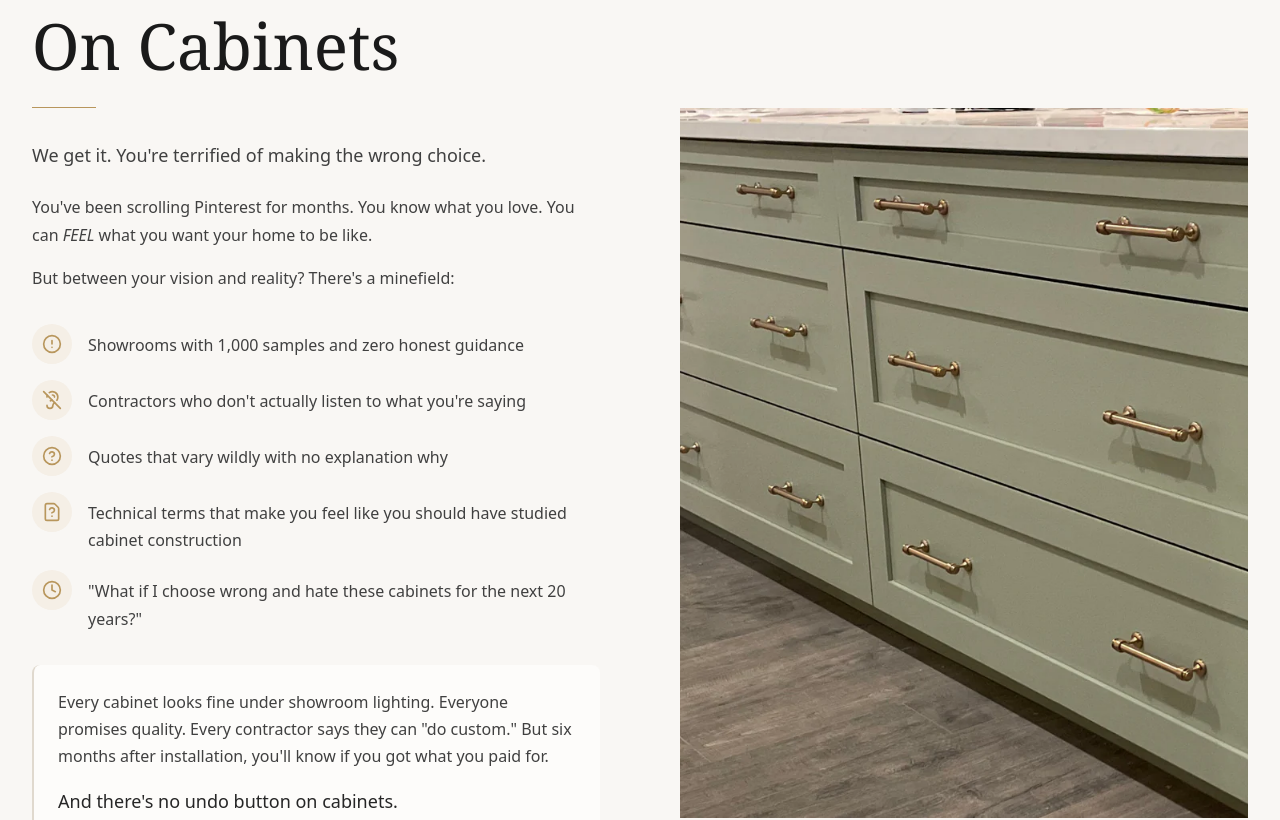
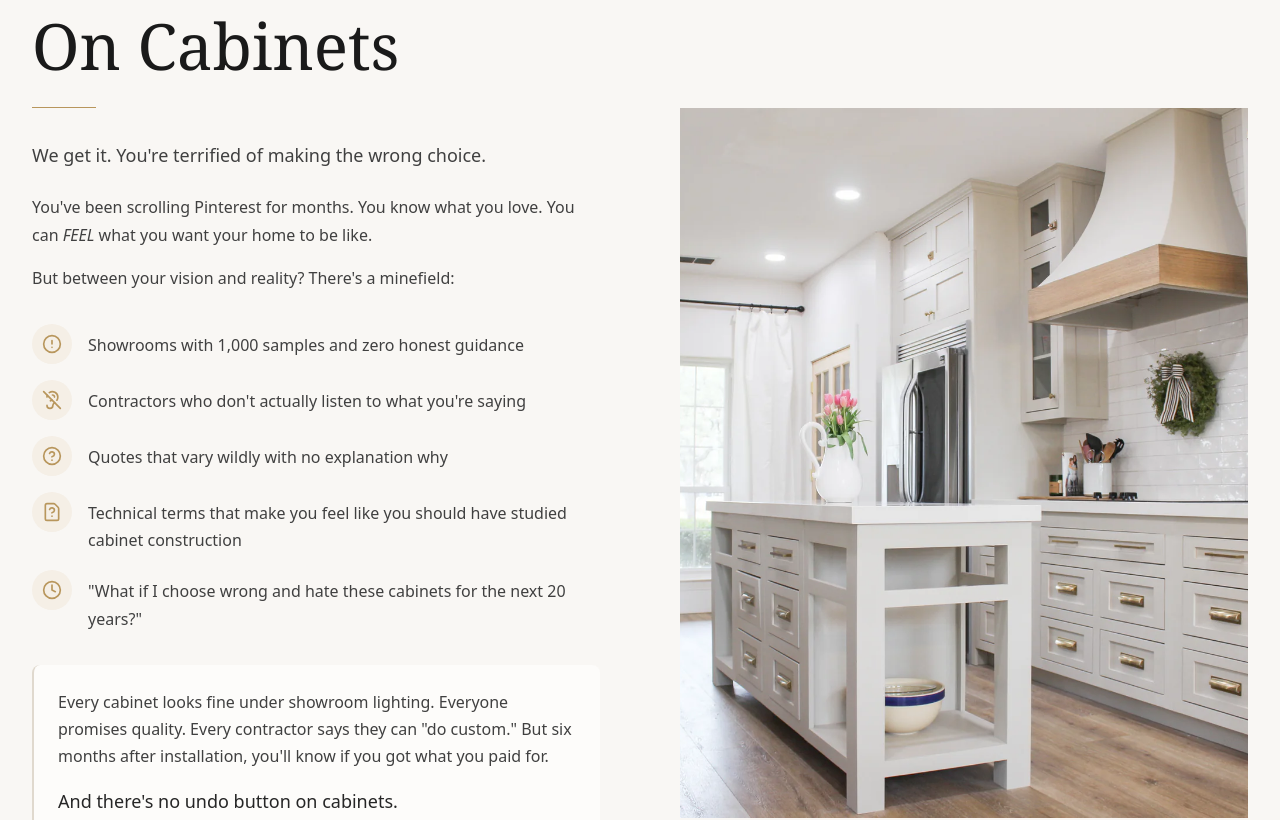
Before and after one commit to Juandurdaneta/white-rock-millwork, a Next.js app: page / in a window 1280 px wide. Shown: the part 1034-1854 px from the top of the page. Built offline with nearby package versions, Linux system fonts and the light colour scheme.

Commit message:
Replace pain points image with IMG_2992

```diff
--- a/components/home/pain-points.tsx
+++ b/components/home/pain-points.tsx
@@ -159,7 +159,7 @@ export default function PainPoints() {
           >
             <div className="aspect-[4/5] overflow-hidden rounded-lg">
               <Image
-                src="/Images/Stock/70322340023__d5e77fbb-3c76-45bf-a5e5-dcd1a71725bc.png.webp"
+                src="/Images/Stock/IMG_2992.jpg.webp"
                 alt="Beautiful custom kitchen cabinets"
                 fill
                 className="object-cover"
```
